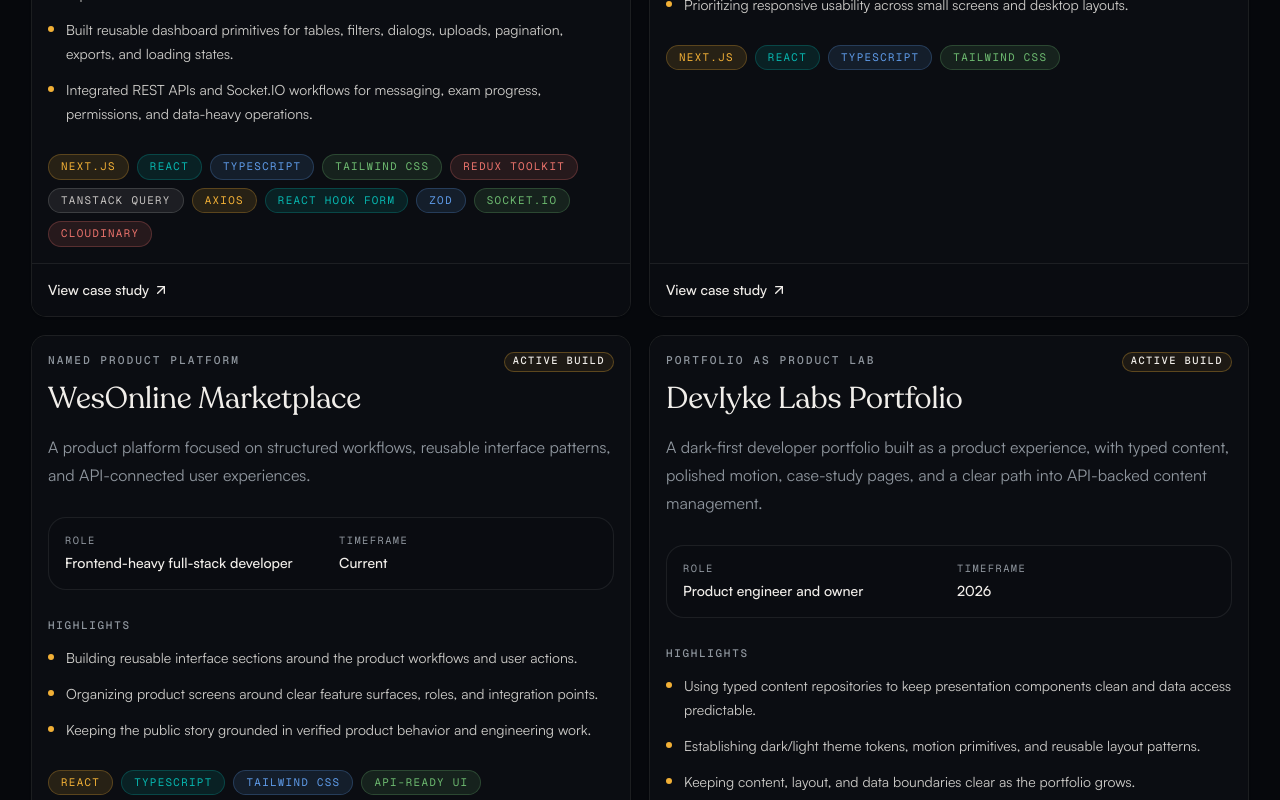
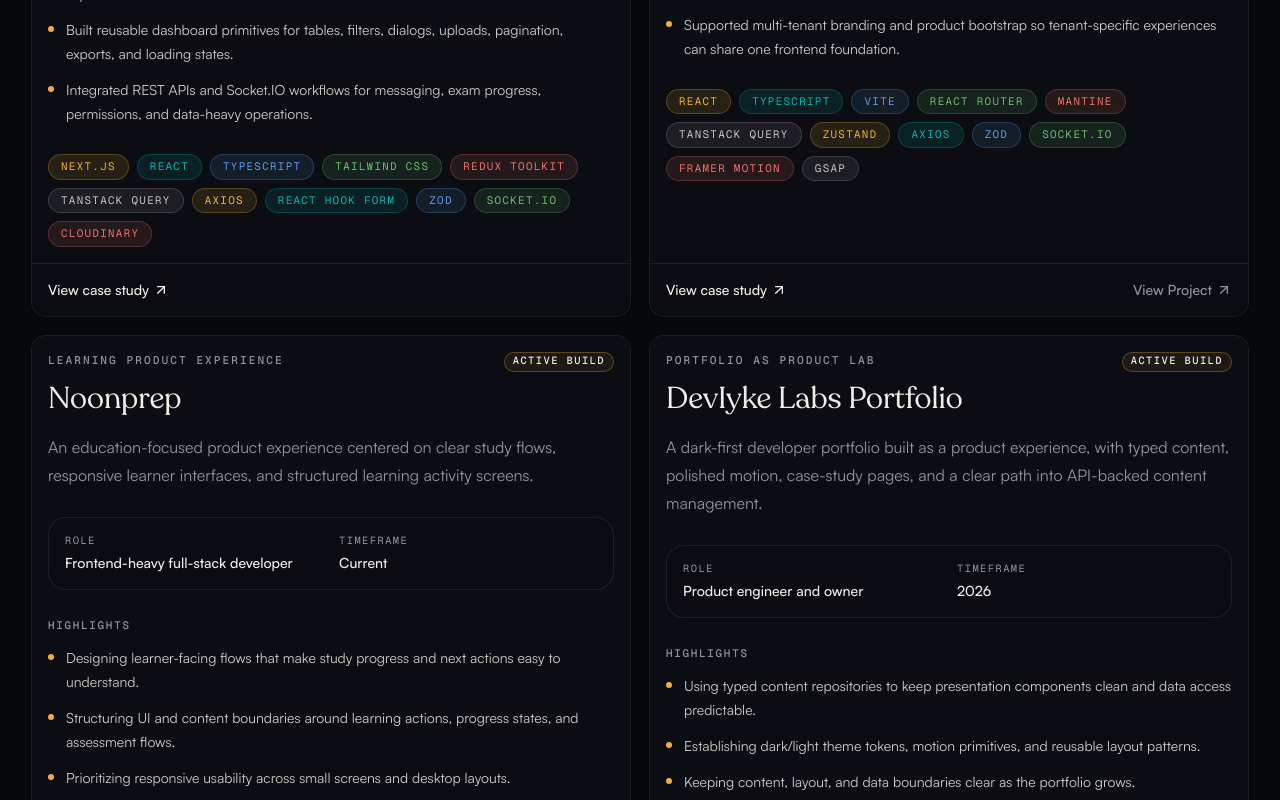
Before and after one commit to Dev-Iyke/portfolio-web, a Next.js app: page / in a window 1280 px wide. Shown: the part 1740-2540 px from the top of the page. Built offline with nearby package versions, Linux system fonts and the light colour scheme.

Commit message:
Integrated wesonline project

```diff
--- a/src/features/projects/data/projects.ts
+++ b/src/features/projects/data/projects.ts
@@ -215,6 +215,235 @@ export const projects = [
     featured: true,
   },
   {
+    slug: "wesonline-marketplace",
+    title: "WESOnline Marketplace",
+    kicker: "Multi-role learning platform",
+    summary:
+      "A multi-role learning platform frontend for courses, mentorship, assessments, projects, chat, rewards, and tenant-aware learning experiences.",
+    evidenceStatus: "active-build",
+    role: "Frontend Engineer / Product-Focused Frontend Developer",
+    timeframe: "Private / production-adjacent",
+    projectType: "Frontend-heavy full-stack / backend-integrated frontend",
+    stack: [
+      "React",
+      "TypeScript",
+      "Vite",
+      "React Router",
+      "Mantine",
+      "TanStack Query",
+      "Zustand",
+      "Axios",
+      "Zod",
+      "Socket.IO",
+      "Framer Motion",
+      "GSAP",
+    ],
+    impactAreas: [
+      "frontend-architecture",
+      "product-interface",
+      "workflow-design",
+      "backend-foundation",
+      "performance-accessibility",
+    ],
+    surfaces: [
+      "Public website",
+      "Student dashboard",
+      "Mentor dashboard",
+      "Admin dashboard",
+      "Assessment surface",
+      "Tenant and institution pages",
+    ],
+    highlights: [
+      "Built role-aware route architecture for student, mentor, admin, assessment, and public product surfaces.",
+      "Integrated multiple backend services with React Query, Axios, service-specific clients, and cache-aware dashboard workflows.",
+      "Supported multi-tenant branding and product bootstrap so tenant-specific experiences can share one frontend foundation.",
+    ],
+    features: [
+      {
+        name: "Authentication and onboarding",
+        roles: ["Students", "Mentors", "Admins", "SSO users"],
+        description:
+          "Handles account creation, OTP verification, social login, SSO, profile setup, account type selection, and role-aware onboarding flows.",
+        engineering:
+          "Protected auth routes, onboarding state, validation-heavy forms, token handling, and post-login navigation branching.",
+      },
+      {
+        name: "Student learning dashboard",
+        roles: ["Students", "Fellows"],
+        description:
+          "Gives learners access to courses, learning paths, assessments, mentorship, projects, events, rewards, chat, and settings.",
+        engineering:
+          "Protected route groups, reusable dashboard modules, API-backed lists, and session-aware navigation.",
+      },
+      {
+        name: "Mentor operations dashboard",
+        roles: ["Mentors", "Career Counselors"],
+        description:
+          "Lets mentors manage meeting sessions, appointments, learners, projects, tasks, grading, courses, rewards, and communication.",
+        engineering:
+          "Shared route structure, meeting flows, grading actions, project/task tools, and mentor-specific dashboard surfaces.",
+      },
+      {
+        name: "Admin operations dashboard",
+        roles: ["Admin users"],
+        description:
+          "Supports management of users, cohorts, groups, matching, courses, assessments, rewards, tenants, institutions, integrations, and analytics.",
+        engineering:
+          "Reusable admin data tables, status actions, filtered queries, pagination, bulk operations, and operational dashboards.",
+      },
+      {
+        name: "Assessments and job simulations",
+        roles: ["Students", "Admins"],
+        description:
+          "Supports assessment setup, question banks, assessment-taking flows, CSV operations, certificates, and job simulation workflows.",
+        engineering:
+          "Service-specific assessment APIs, validation-backed forms, result exports, and dedicated assessment routes.",
+      },
+      {
+        name: "Chat and notifications",
+        roles: ["Students", "Mentors"],
+        description:
+          "Adds direct messaging, notification panels, push permission flows, and live communication behavior.",
+        engineering:
+          "Socket.IO, shared chat components, infinite message pagination, notification hooks, and service worker support.",
+      },
+      {
+        name: "Tenant and institution management",
+        roles: ["Admins", "Tenants", "Public visitors"],
+        description:
+          "Supports tenant bootstrap, tenant branding, institution pages, cohorts, organizations, and integration-related screens.",
+        engineering:
+          "Tenant bootstrap, runtime branding, tenant-aware state, and route structures that support multiple organizations from one app.",
+      },
+    ],
+    outcomes: [
+      "Delivered a complex multi-role frontend that supports learners, mentors, admins, and tenant-specific experiences.",
+      "Improved maintainability through route-level separation, reusable operational components, and service-specific API clients.",
+      "Enabled platform workflows across courses, mentorship, projects, assessments, rewards, and real-time communication.",
+    ],
+    talkingPoints: [
+      "Built role-aware routing for student, mentor, admin, assessment, and public product surfaces.",
+      "Used React Query to manage paginated dashboards, mutations, cache invalidation, loading states, and filtered API views.",
+      "Created reusable operational UI patterns including tables, skeletons, modals, drawers, and status-driven actions.",
+      "Integrated Socket.IO, service worker support, and shared chat components for real-time communication.",
+      "Supported multi-tenant behavior through tenant bootstrap and runtime branding.",
+    ],
+    links: [{
+      label: "View Project",
+      kind: "live",
+      href: "https://app.wesonline.ng"
+    }],
+    caseStudy: {
+      problem:
+        "Learners need a guided digital learning environment, while mentors and administrators need structured operational tools to manage people, content, projects, sessions, assessments, and progress across one platform.",
+      approach:
+        "WESOnline organizes those workflows into public pages, authenticated dashboards, assessment routes, and tenant-aware experiences. The frontend separates product surfaces by role while sharing validation systems, API utilities, route modules, data-fetching patterns, and reusable operational UI.",
+      decisions: [
+        {
+          title: "Split the app into role-based route modules",
+          description:
+            "Public, auth, student, mentor, admin, assessment, and personalization flows each have different layouts and responsibilities, so route-level separation keeps the product easier to extend.",
+        },
+        {
+          title: "Use React Query for API-backed platform state",
+          description:
+            "The product depends on many dashboards and data-heavy flows, so React Query handles caching, invalidation, pagination, loading states, and filtered server data consistently.",
+        },
+        {
+          title: "Use Zustand for session and local workflow state",
+          description:
+            "Auth tokens, onboarding progress, drafts, tenant config, socket state, notifications, and task/project state are shared globally without introducing heavier global-state complexity.",
+        },
+        {
+          title: "Build reusable operational primitives",
+          description:
+            "Admin and dashboard surfaces repeat actions like view, edit, approve, reject, match, paginate, and filter, so shared primitives keep UX and implementation patterns aligned.",
+        },
+        {
+          title: "Bootstrap tenant configuration at runtime",
+          description:
+            "Tenant-aware branding and organization-specific experiences can be applied without duplicating the entire app for each institution or program.",
+        },
+        {
+          title: "Isolate integrations through service-specific API clients",
+          description:
+            "Main product APIs, microservices, chat services, and assessment services each have different request behavior, so dedicated clients keep integrations easier to manage.",
+        },
+      ],
+      challenges: [
+        {
+          title: "Multi-surface complexity",
+          description:
+            "Keeping public pages, student flows, mentor tools, admin workflows, tenant pages, and assessment routes in one repo improves reuse but increases architectural complexity.",
+        },
+        {
+          title: "API-heavy dependency graph",
+          description:
+            "Most features depend on external services, so the frontend needs stable API contracts, resilient loading/error handling, and clear service boundaries.",
+        },
+        {
+          title: "Auth edge cases",
+          description:
+            "OTP, email-only login, social login, SSO, 2FA, mentor approval states, and role-based redirects create many authentication and navigation branches.",
+        },
+        {
+          title: "Sensitive operational data",
+          description:
+            "User records, analytics, chat content, tenant data, and internal admin flows need careful redaction or demo data for any public case-study screenshots.",
+        },
+      ],
+      outcome:
+        "The result is a production-style frontend foundation for a multi-role learning platform, with reusable dashboard systems, tenant-aware configuration, backend-integrated workflows, and real-time communication support.",
+      backendNote:
+        "The frontend integrates with multiple backend services for authentication, users, courses, mentorship, projects, chat, assessments, rewards, tenants, institutions, and admin operations.",
+      privacyNote:
+        "Public screenshots and notes should use anonymized or demo data only. Names, emails, tenant data, analytics, chat content, admin records, tokens, API URLs, and sensitive operational details should not be shown.",
+      screenshots: [
+        {
+          label: "Public landing page",
+          src: "/projects/wesonline/wesonline-landing-banner.png",
+          alt: "WesOnline landing page preview",
+        },
+        {
+          label: "Student dashboard home",
+        },
+        {
+          label: "Learning path or course detail",
+        },
+        {
+          label: "Assessment or job simulation flow",
+        },
+        {
+          label: "Mentor project or task management",
+        },
+        {
+          label: "Mentor session or appointment page",
+        },
+        {
+          label: "Admin analytics dashboard",
+        },
+        {
+          label: "Admin user or course management",
+        },
+        {
+          label: "Chat interface",
+        },
+        {
+          label: "Rewards or badges page",
+        },
+        {
+          label: "Mobile public page or dashboard view",
+        },
+      ],
+      nextSteps: [
+        "Add polished screenshots for the strongest public, student, mentor, and admin surfaces.",
+        "Choose one course or assessment flow as the anchor visual story for the case study.",
+        "Analyze the backend/API repo later if we want to deepen the full-stack story beyond frontend integration.",
+      ],
+    },
+    featured: true,
+  },
+  {
     slug: "noonprep",
     title: "Noonprep",
     kicker: "Learning product experience",
@@ -263,59 +492,6 @@ export const projects = [
         "Add polished learner-flow screenshots.",
         "Document the main learning flows and content states.",
         "Document one concrete engineering challenge from the build.",
-      ],
-    },
-    featured: true,
-  },
-  {
-    slug: "wesonline-marketplace",
-    title: "WesOnline Marketplace",
-    kicker: "Named product platform",
-    summary:
-      "A product platform focused on structured workflows, reusable interface patterns, and API-connected user experiences.",
-    evidenceStatus: "active-build",
-    role: "Frontend-heavy full-stack developer",
-    timeframe: "Current",
-    stack: ["React", "TypeScript", "Tailwind CSS", "API-ready UI"],
-    impactAreas: [
-      "product-interface",
-      "frontend-architecture",
-      "backend-foundation",
-    ],
-    highlights: [
-      "Building reusable interface sections around the product workflows and user actions.",
-      "Organizing product screens around clear feature surfaces, roles, and integration points.",
-      "Keeping the public story grounded in verified product behavior and engineering work.",
-    ],
-    links: [],
-    caseStudy: {
-      problem:
-        "The product needs clear workflows, reusable interface patterns, and dependable API-connected screens.",
-      approach:
-        "The interface is organized around confirmed user flows, structured data, and reusable product sections.",
-      decisions: [
-        {
-          title: "Keep product framing accurate",
-          description:
-            "The product story is grounded in the real workflows, user roles, and technical decisions visible in the application.",
-        },
-        {
-          title: "Keep the interface model flexible",
-          description:
-            "The interface structure can support multiple surfaces, feature groups, outcomes, and integration details as the product grows.",
-        },
-        {
-          title: "Use conservative public storytelling",
-          description:
-            "The case study can explain decision-making without revealing sensitive business workflows or private implementation details.",
-        },
-      ],
-      privacyNote:
-        "Public notes will avoid confidential product logic and focus on confirmed UI architecture, data boundaries, and problem-solving approach.",
-      nextSteps: [
-        "Add the strongest confirmed feature flows.",
-        "Add polished screenshots for the main product surfaces.",
-        "Clarify the main product surfaces and user journeys.",
       ],
     },
     featured: true,
```
Also changed, not shown: public/projects/wesonline/wesonline-landing-banner.png (added), 1 other file (tests, documents, lock files or other folders).
